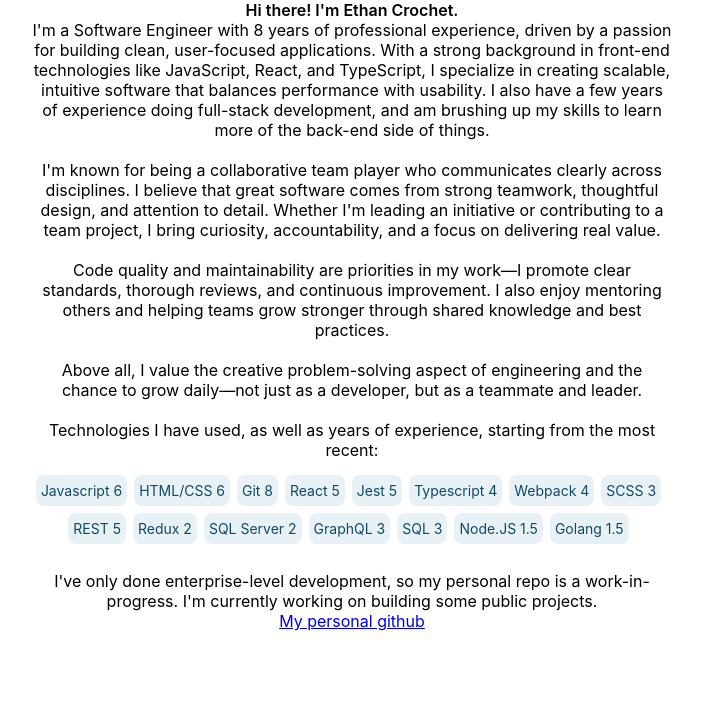
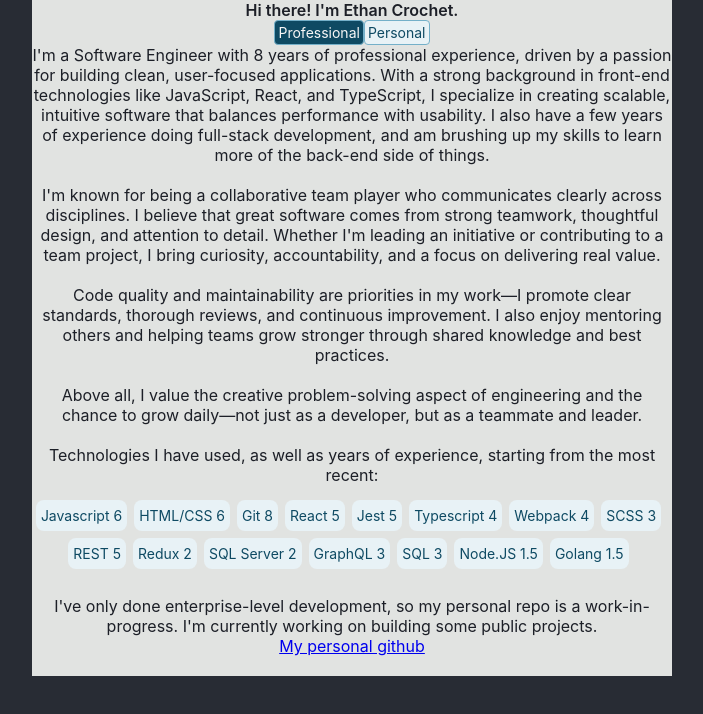
Before and after one commit to olwatshisface/personal-website, a React (Create React App) app: page / in a window 1280 px wide. Shown: the top 714 px of the page, without its empty margins (288-991 px from the left). Built offline with nearby package versions, Linux system fonts and the light colour scheme.

Commit message:
add some basic styles add a toggle for professional/personal about me text

```diff
--- a/package.json
+++ b/package.json
@@ -11,6 +11,8 @@
     "@types/node": "^16.18.126",
     "@types/react": "^19.1.4",
     "@types/react-dom": "^19.1.5",
+    "animate.css": "^4.1.1",
+    "classnames": "^2.5.1",
     "prettier": "^3.5.3",
     "primereact": "^10.9.5",
     "react": "^19.1.0",
--- a/src/App.css
+++ b/src/App.css
@@ -2,6 +2,9 @@
   text-align: center;
   padding: 0px 20rem;
   white-space: pre-line;
+  background-color: #282c34;
+  height: 100vh;
+  color: #1c1f27;
 }
 
 @media (prefers-reduced-motion: no-preference) {
@@ -33,3 +36,11 @@
     transform: rotate(360deg);
   }
 }
+
+div.section {
+  padding-bottom: 20px;
+}
+
+.mainContent {
+  background-color: #e1e3e1;
+}
--- a/src/App.tsx
+++ b/src/App.tsx
@@ -7,9 +7,11 @@ import LinksSection from "./components/LinksSection/LinksSection";
 function App() {
   return (
     <div className="App">
-      <AboutMeSection />
-      <SkillsSection />
-      <LinksSection />
+      <div className="mainContent">
+        <AboutMeSection />
+        <SkillsSection />
+        <LinksSection />
+      </div>
     </div>
   );
 }
--- a/src/components/AboutMeSection/AboutMeSection.module.scss
+++ b/src/components/AboutMeSection/AboutMeSection.module.scss
@@ -5,3 +5,17 @@
 .aboutMeHeader {
   font-weight: 600;
 }
+
+:global .p-selectbutton > .p-button {
+  font-size: 14px;
+  color: #0e4a63;
+  background-color: #e8f2f6;
+  border: 1px solid #74b0c9;
+  padding: 3px;
+  border-radius: 4px;
+
+  &.p-highlight {
+    color: #f7f7f7;
+    background-color: #0e4a63;
+  }
+}
--- a/src/components/AboutMeSection/AboutMeSection.tsx
+++ b/src/components/AboutMeSection/AboutMeSection.tsx
@@ -1,16 +1,47 @@
-import React from "react";
+import React, { useState } from "react";
 import classes from "./AboutMeSection.module.scss";
+import { SelectButton } from "primereact/selectbutton";
 
 const AboutMeSection = () => {
   const introductionHeaderText = `Hi there! I'm Ethan Crochet. \n `;
-  const introductionBodyText = `I'm a Software Engineer with 8 years of professional experience, driven by a passion for building clean, user-focused applications. With a strong background in front-end technologies like JavaScript, React, and TypeScript, I specialize in creating scalable, intuitive software that balances performance with usability. I also have a few years of experience doing full-stack development, and am brushing up my skills to learn more of the back-end side of things.\n
+  const professionalIntroductionBodyText = `I'm a Software Engineer with 8 years of professional experience, driven by a passion for building clean, user-focused applications. With a strong background in front-end technologies like JavaScript, React, and TypeScript, I specialize in creating scalable, intuitive software that balances performance with usability. I also have a few years of experience doing full-stack development, and am brushing up my skills to learn more of the back-end side of things.\n
 I'm known for being a collaborative team player who communicates clearly across disciplines. I believe that great software comes from strong teamwork, thoughtful design, and attention to detail. Whether I'm leading an initiative or contributing to a team project, I bring curiosity, accountability, and a focus on delivering real value.\n
 Code quality and maintainability are priorities in my work—I promote clear standards, thorough reviews, and continuous improvement. I also enjoy mentoring others and helping teams grow stronger through shared knowledge and best practices.\n
 Above all, I value the creative problem-solving aspect of engineering and the chance to grow daily—not just as a developer, but as a teammate and leader.`;
+
+  // TODO: perhaps steam integration for a currently playing section? maybe something like goodreads for currently reading?
+  const personalIntroductionBodyText = `I'm an avid gamer. My primary platform is PC, but I also have a PS5 to play with my friends. I generally prefer single-player games (I'm always a sucker for a good story). Having said that, I'll play anything. If you've heard of a major game release, I've almost certainly played it. That also includes whichever Battle Royale or shooter my friends are playing. Right now it's Call Of Duty Warzone.
+  My other primary hobby is reading. I don't do it as often as I would like, if I'm being honest, but once I'm hooked, I'll do nothing but read until I've consumed the entire book/series.
+  This is less of a hobby and more of just something I do as part of my daily routine, but I enjoy going to the gym quite a bit, I lift 6 days a week. It's mostly just to keep myself in some semblance on decent shape `;
+
+  const selectButtonOptions = ["Professional", "Personal"];
+
+  const [selectedOption, setSelectedOption] = useState<String>(
+    selectButtonOptions[0]
+  );
+
   return (
-    <div className={classes.aboutMe}>
+    <div className="section">
       <div className={classes.aboutMeHeader}>{introductionHeaderText}</div>
-      <div className={classes.aboutMeBody}>{introductionBodyText}</div>
+
+      <SelectButton
+        value={selectedOption}
+        onChange={(e) => setSelectedOption(e.value)}
+        options={selectButtonOptions}
+      />
+      {/* <ToggleButton
+        onLabel="Professional"
+        offLabel="Personal"
+        checked={isToggled}
+        onChange={(e) => setIsToggled(e.value)}
+      /> */}
+      <div
+        className={`${classes.aboutMeBody} animate__animated animate__bounce`}
+      >
+        {selectedOption === selectButtonOptions[0]
+          ? professionalIntroductionBodyText
+          : personalIntroductionBodyText}
+      </div>
     </div>
   );
 };
--- a/src/components/LinksSection/LinksSection.tsx
+++ b/src/components/LinksSection/LinksSection.tsx
@@ -13,7 +13,7 @@ const LinksSection = () => {
       );
     });
   };
-  return <div className={classes.linksSection}>{getLinks()}</div>;
+  return <div className="section">{getLinks()}</div>;
 };
 
 export default LinksSection;
--- a/src/components/SkillsSection/SkillsSection.tsx
+++ b/src/components/SkillsSection/SkillsSection.tsx
@@ -13,7 +13,7 @@ const SkillsSection = () => {
   const skillsText =
     "Technologies I have used, as well as years of experience, starting from the most recent: \n";
   return (
-    <div className={classes.skillsSection}>
+    <div className="section">
       <div className={classes.skillsText}>{skillsText}</div>
       <div>{createSkillChips()}</div>
     </div>
```
Also changed, not shown: 1 other file (tests, documents, lock files or other folders).
